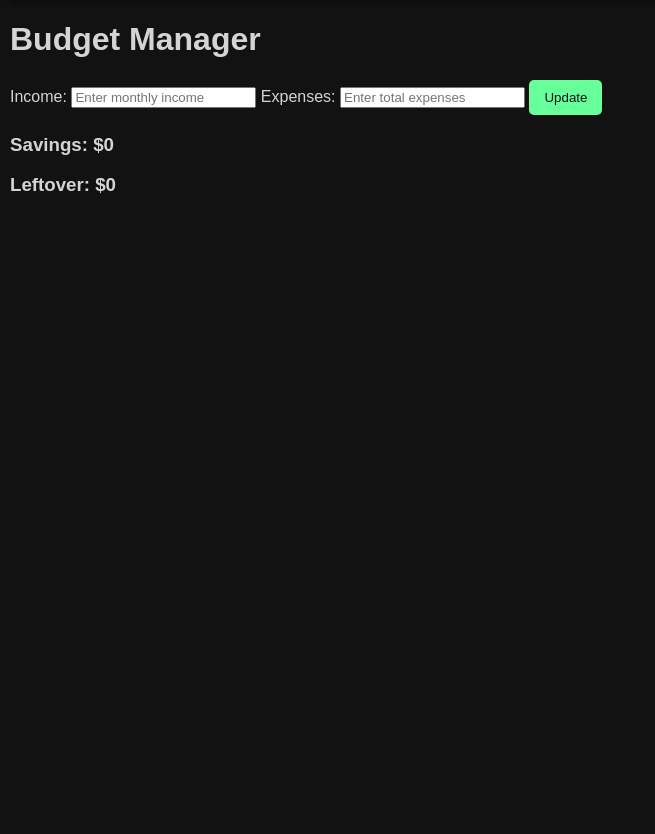
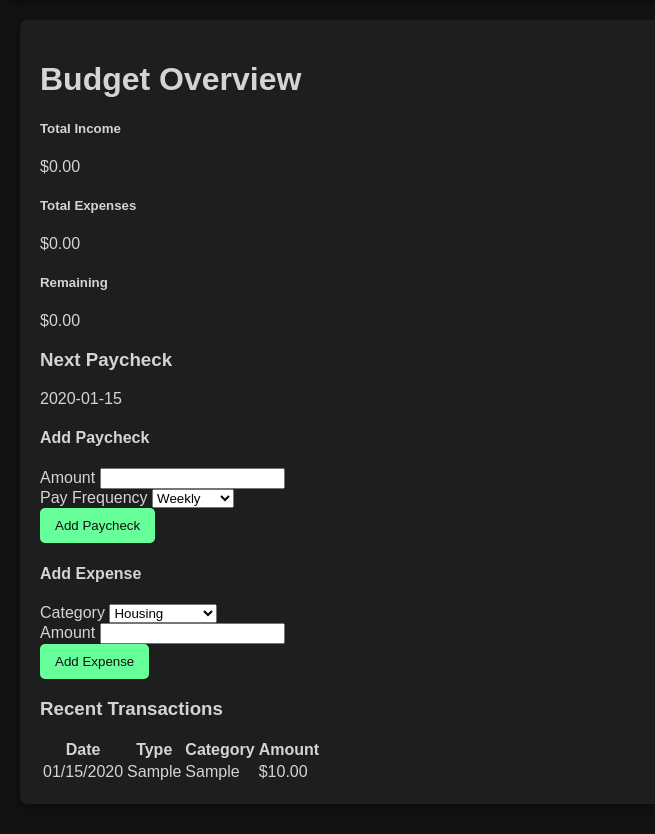
Before and after one commit to vidx0/Vinance-AI, a Flask app: template templates/index.html in a window 1280 px wide. Shown: the part 61-895 px from the top of the page, without its empty margins (0-655 px from the left). Before the commit the page ends 255 px from the top, so only its background shows below. Run offline with Flask 3, Linux system fonts and the light colour scheme; tables that the repository leaves empty hold one stand-in row (values such as "Sample post"); the template is opened without the code that fills it: values that come from a table or form of the project are taken from there, most other values are stand-ins (such as "Sample title", 1, 10 or a date in 2020).

Commit message:
DB models w/accounts, budget page details

```diff
--- a/app.py
+++ b/app.py
@@ -1,18 +1,36 @@
-from flask import Flask, render_template, request, redirect, url_for
+from flask import Flask
+from flask_sqlalchemy import SQLAlchemy
+from flask_bcrypt import Bcrypt
+from flask_login import LoginManager
+import os
 
+# Initialize Flask app
 app = Flask(__name__)
 
-@app.route('/')
-def home():
-    return render_template('index.html')
+# Configuration
+BASE_DIR = os.path.abspath(os.path.dirname(__file__))
+DB_PATH = os.path.join(BASE_DIR, "database.db")
 
-@app.route('/chatbot')
-def chatbot():
-    return render_template('chatbot.html')
+# Ensure the database file exists
+if not os.path.exists(DB_PATH):
+    open(DB_PATH, 'w').close()
 
-@app.route('/stocks')
-def stocks():
-    return render_template('stocks.html')
+app.config["SQLALCHEMY_DATABASE_URI"] = f"sqlite:///{DB_PATH}"
+app.config["SQLALCHEMY_TRACK_MODIFICATIONS"] = False
+app.config["SECRET_KEY"] = "your_secret_key_here"
 
-if __name__ == '__main__':
+# Initialize extensions
+db = SQLAlchemy(app)
+bcrypt = Bcrypt(app)
+login_manager = LoginManager(app)
+login_manager.login_view = "login"
+
+# Import routes after initializing app
+from routes import *
+
+# Create database tables if they don't exist
+with app.app_context():
+    db.create_all()
+
+if __name__ == "__main__":
     app.run(debug=True)
--- a/templates/index.html
+++ b/templates/index.html
@@ -1,13 +1,152 @@
-{% extends 'layout.html' %} {% block title %}Budget Manager{% endblock %} {%
+{% extends "layout.html" %} {% block title %}Budget Overview{% endblock %} {%
 block content %}
-<h1>Budget Manager</h1>
-<div id="budget-container">
-	<label for="income">Income:</label>
-	<input type="number" id="income" placeholder="Enter monthly income" />
-	<label for="expense">Expenses:</label>
-	<input type="number" id="expense" placeholder="Enter total expenses" />
-	<button onclick="updateBudget()">Update</button>
-	<h3>Savings: <span id="savings">$0</span></h3>
-	<h3>Leftover: <span id="leftover">$0</span></h3>
+<div class="container">
+	<h1 class="my-4">Budget Overview</h1>
+
+	<!-- Summary Cards -->
+	<div class="row mb-4">
+		<div class="col-md-4">
+			<div class="card text-white bg-success">
+				<div class="card-body">
+					<h5 class="card-title">Total Income</h5>
+					<p class="card-text">${{ "%.2f"|format(total_income) }}</p>
+				</div>
+			</div>
+		</div>
+		<div class="col-md-4">
+			<div class="card text-white bg-danger">
+				<div class="card-body">
+					<h5 class="card-title">Total Expenses</h5>
+					<p class="card-text">${{ "%.2f"|format(total_expense) }}</p>
+				</div>
+			</div>
+		</div>
+		<div class="col-md-4">
+			<div class="card text-white bg-primary">
+				<div class="card-body">
+					<h5 class="card-title">Remaining</h5>
+					<p class="card-text">${{ "%.2f"|format(remaining) }}</p>
+				</div>
+			</div>
+		</div>
+	</div>
+
+	<!-- Paycheck Information -->
+	<div class="card mb-4">
+		<div class="card-body">
+			<h3 class="card-title">Next Paycheck</h3>
+			{% if next_paycheck %}
+			<p class="card-text">{{ next_paycheck.strftime('%B %d, %Y') }}</p>
+			{% else %}
+			<p class="card-text text-muted">No paycheck information available</p>
+			{% endif %}
+		</div>
+	</div>
+
+	<!-- Add Transaction Forms -->
+	<div class="row mb-4">
+		<!-- Add Income Form -->
+		<div class="col-md-6">
+			<div class="card">
+				<div class="card-body">
+					<h4 class="card-title">Add Paycheck</h4>
+					<form action="{{ url_for('add_income') }}" method="POST">
+						<div class="mb-3">
+							<label class="form-label">Amount</label>
+							<input
+								type="number"
+								class="form-control"
+								name="amount"
+								step="0.01"
+								required
+							/>
+						</div>
+						<div class="mb-3">
+							<label class="form-label">Pay Frequency</label>
+							<select class="form-select" name="pay_frequency" required>
+								<option value="weekly">Weekly</option>
+								<option value="biweekly">Bi-Weekly</option>
+								<option value="monthly">Monthly</option>
+							</select>
+						</div>
+						<button type="submit" class="btn btn-success">Add Paycheck</button>
+					</form>
+				</div>
+			</div>
+		</div>
+
+		<!-- Add Expense Form -->
+		<div class="col-md-6">
+			<div class="card">
+				<div class="card-body">
+					<h4 class="card-title">Add Expense</h4>
+					<form action="{{ url_for('add_expense') }}" method="POST">
+						<div class="mb-3">
+							<label class="form-label">Category</label>
+							<select class="form-select" name="category" required>
+								<option value="Housing">Housing</option>
+								<option value="Food">Food</option>
+								<option value="Transportation">Transportation</option>
+								<option value="Entertainment">Entertainment</option>
+								<option value="Utilities">Utilities</option>
+								<option value="Healthcare">Healthcare</option>
+								<option value="Other">Other</option>
+							</select>
+						</div>
+						<div class="mb-3">
+							<label class="form-label">Amount</label>
+							<input
+								type="number"
+								class="form-control"
+								name="amount"
+								step="0.01"
+								required
+							/>
+						</div>
+						<button type="submit" class="btn btn-danger">Add Expense</button>
+					</form>
+				</div>
+			</div>
+		</div>
+	</div>
+
+	<!-- Transactions List -->
+	<div class="card">
+		<div class="card-body">
+			<h3 class="card-title">Recent Transactions</h3>
+			{% if transactions %}
+			<div class="table-responsive">
+				<table class="table table-striped">
+					<thead>
+						<tr>
+							<th>Date</th>
+							<th>Type</th>
+							<th>Category</th>
+							<th>Amount</th>
+						</tr>
+					</thead>
+					<tbody>
+						{% for transaction in transactions %}
+						<tr>
+							<td>{{ transaction.date.strftime('%m/%d/%Y') }}</td>
+							<td>
+								<span
+									class="badge {% if transaction.type == 'income' %}bg-success{% else %}bg-danger{% endif %}"
+								>
+									{{ transaction.type|title }}
+								</span>
+							</td>
+							<td>{{ transaction.category }}</td>
+							<td>${{ "%.2f"|format(transaction.amount) }}</td>
+						</tr>
+						{% endfor %}
+					</tbody>
+				</table>
+			</div>
+			{% else %}
+			<p class="text-muted">No transactions recorded yet.</p>
+			{% endif %}
+		</div>
+	</div>
 </div>
 {% endblock %}
```
Also changed, not shown: config.py (+15 -0 lines), models.py (added, +30 -0 lines), routes.py (added, +100 -0 lines), templates/login.html (added, +12 -0 lines), templates/register.html (added, +12 -0 lines).
